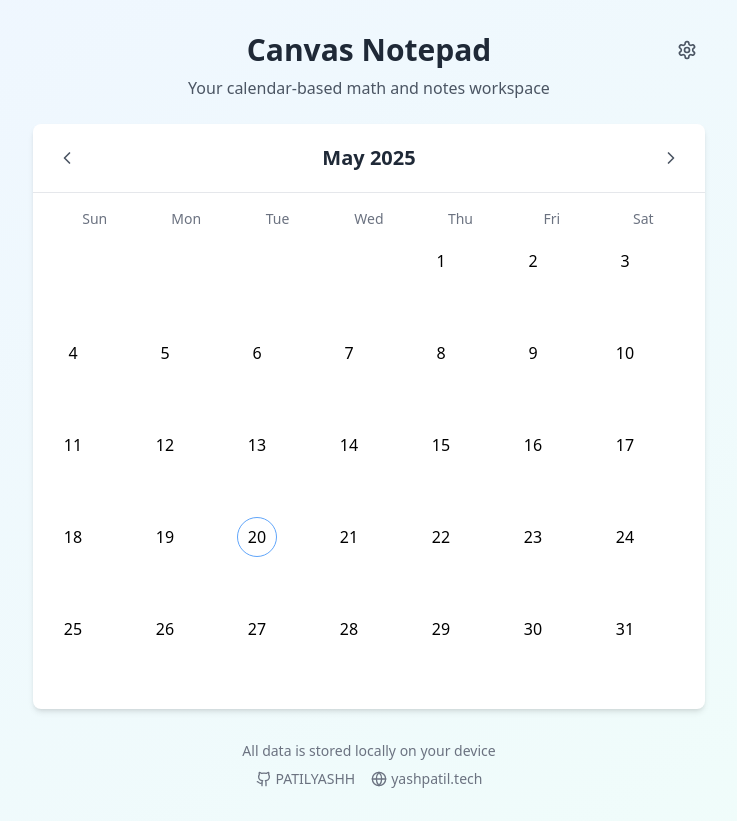
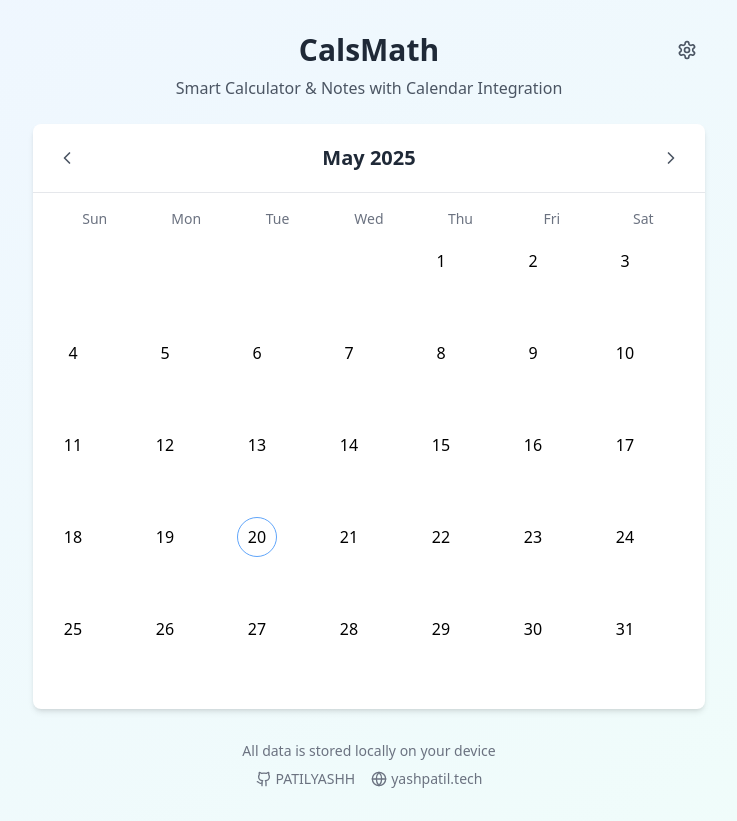
Before and after one commit to vikaspatil5400/notes, a React (Vite) app: page / in a window 1280 px wide. Shown: the whole page, without its empty margins (271-1008 px from the left). Built offline with nearby package versions, Linux system fonts and the light colour scheme.

Commit message:
Update website name and favicon

```diff
--- a/index.html
+++ b/index.html
@@ -2,9 +2,9 @@
 <html lang="en">
   <head>
     <meta charset="UTF-8" />
-    <link rel="icon" type="image/svg+xml" href="/vite.svg" />
+    <link rel="icon" type="image/svg+xml" href="https://api.iconify.design/lucide:calculator.svg?color=%230ea5e9" />
     <meta name="viewport" content="width=device-width, initial-scale=1.0" />
-    <title>Canvas Notepad with Calendar</title>
+    <title>CalsMath - Smart Calculator & Notes</title>
   </head>
   <body>
     <div id="root"></div>
--- a/src/App.tsx
+++ b/src/App.tsx
@@ -28,8 +28,8 @@ function App() {
     <div className="min-h-screen bg-gradient-to-br from-blue-50 to-teal-50 flex flex-col items-center justify-center p-4 md:p-8">
       <div className="w-full max-w-2xl transition-all duration-300 ease-in-out">
         <header className="mb-6 text-center relative">
-          <h1 className="text-3xl font-bold text-gray-800 mb-2">Canvas Notepad</h1>
-          <p className="text-gray-600">Your calendar-based math and notes workspace</p>
+          <h1 className="text-3xl font-bold text-gray-800 mb-2">CalsMath</h1>
+          <p className="text-gray-600">Smart Calculator & Notes with Calendar Integration</p>
           <button
             onClick={() => setShowSettings(!showSettings)}
             className="absolute right-0 top-0 p-2 rounded-md text-gray-600 hover:bg-gray-100/50 transition-colors"
```
